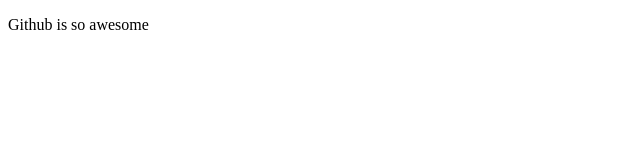
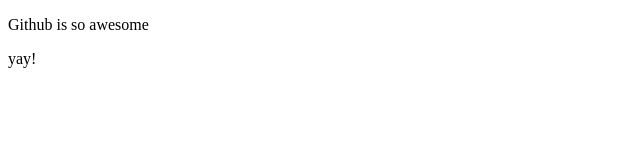
Before and after one commit to amayah97/html, a plain HTML site: page index.html in a window 1280 px wide. Shown: the full height of the page, 0-640 px from the left. Drawn offline with Linux system fonts and the light colour scheme.

Commit message:
added paragraph

```diff
--- a/index.html
+++ b/index.html
@@ -6,5 +6,6 @@
 <body>
 <p>
 Github is so awesome</p>
+<p>yay!</p>
 </body>
 </html>
```
